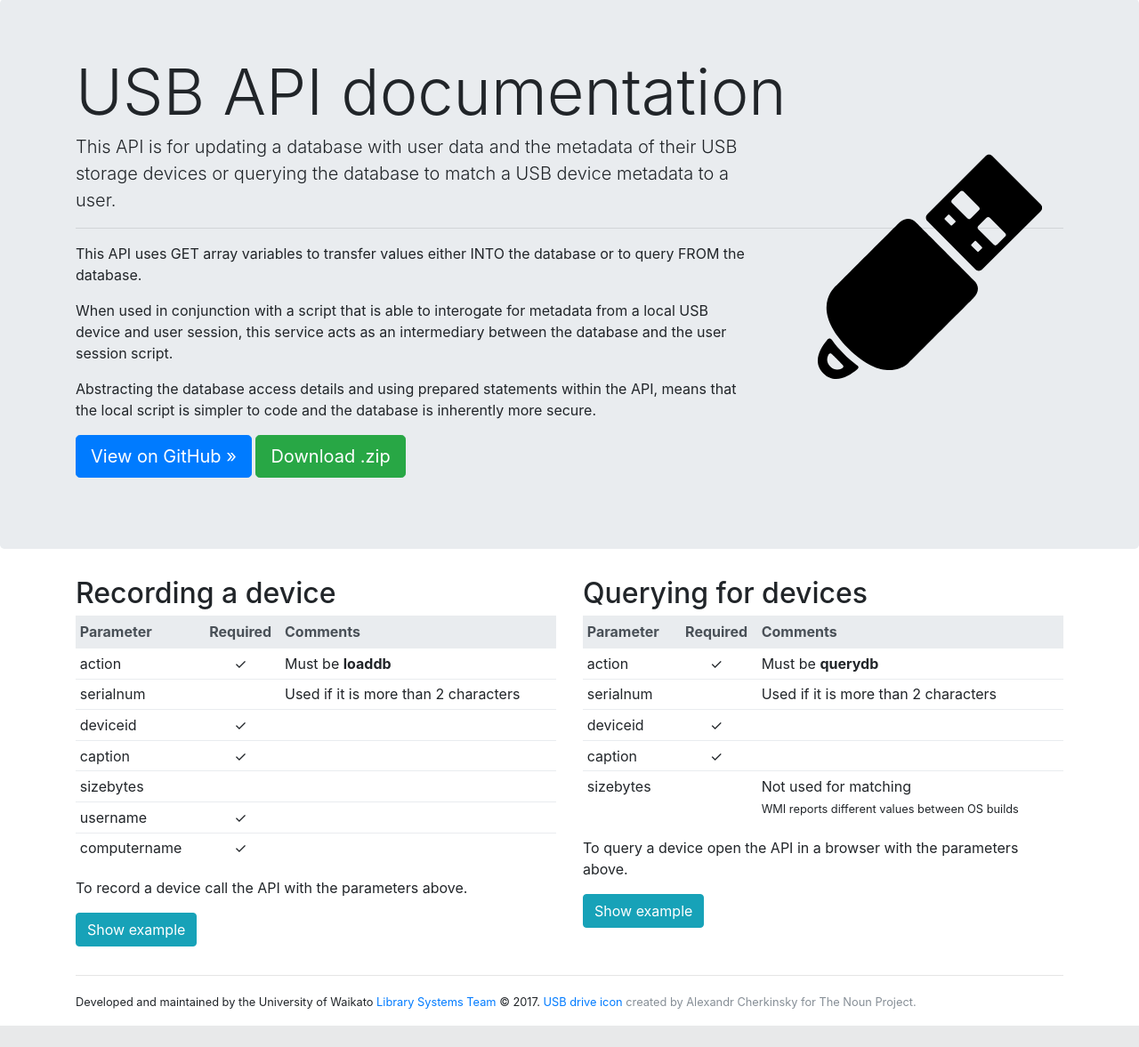
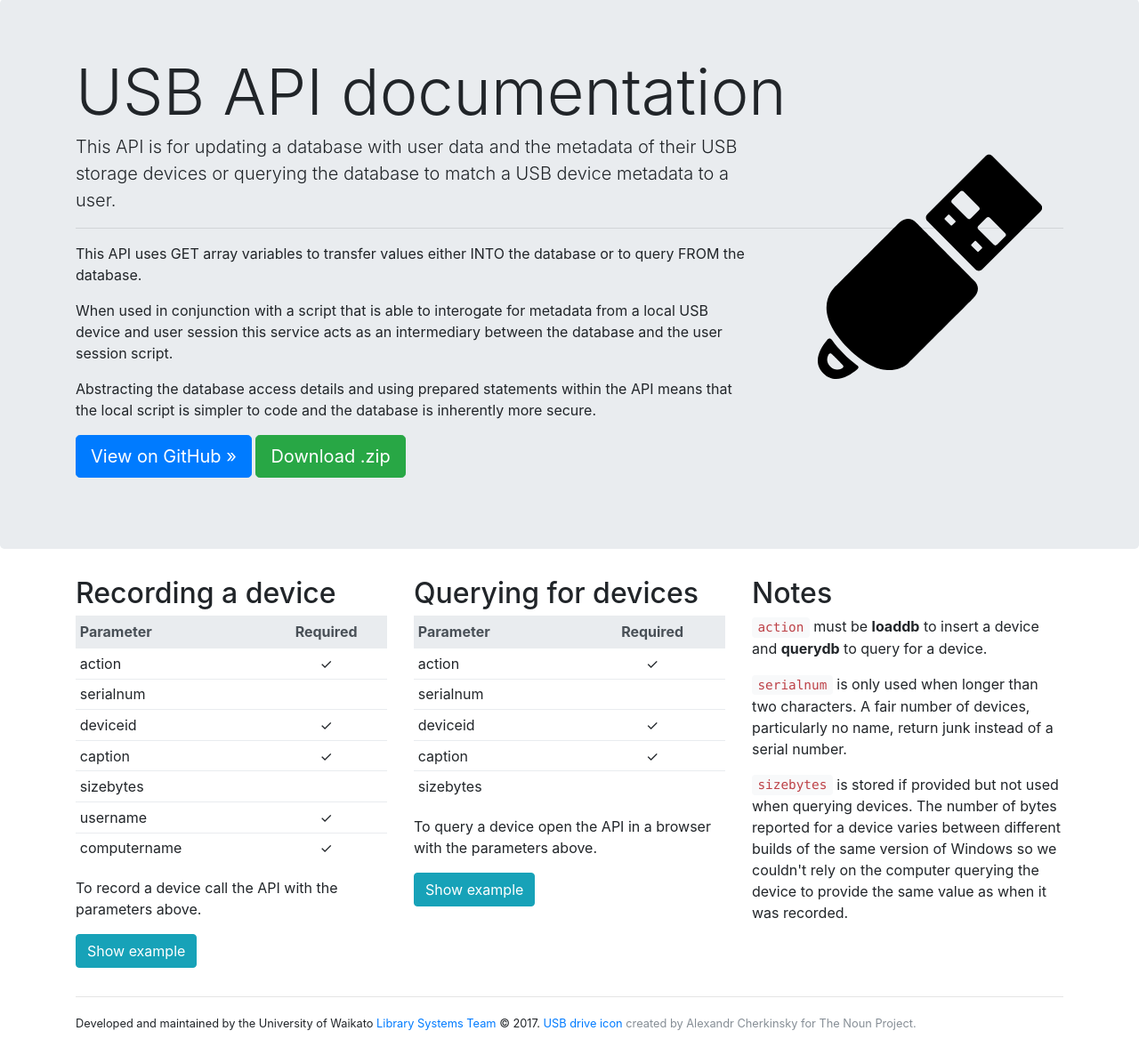
Before and after one commit to university-of-waikato-library/usb, a PHP site: page /usb/ in a window 1280 px wide. Shown: the part 57-1234 px from the top of the page at 89% size. Before the commit the page ends 1210 px from the top, so only its background shows below. Run offline with PHP 8.4, Linux system fonts and the light colour scheme; some libraries are stand-ins or nearby versions.

Commit message:
update readme

```diff
--- a/DetectUSB/index.php
+++ b/DetectUSB/index.php
@@ -149,40 +149,46 @@
             <p class="lead">This API is for updating a database with user data and the metadata of their USB storage devices or querying the database to match a USB device metadata to a user.</p>
             <hr>
               <p>This API uses GET array variables to transfer values either INTO the database or to query FROM the database.</p>
-              <p>When used in conjunction with a script that is able to interogate for metadata from a local USB device and user session, this service acts as an intermediary between the database and the user session script.</p>
-              <p>Abstracting the database access details and using prepared statements within the API, means that the local script is simpler to code and the database is inherently more secure.</p>
+              <p>When used in conjunction with a script that is able to interogate for metadata from a local USB device and user session this service acts as an intermediary between the database and the user session script.</p>
+              <p>Abstracting the database access details and using prepared statements within the API means that the local script is simpler to code and the database is inherently more secure.</p>
               <p><a class="btn btn-primary btn-lg" href="https://github.com/university-of-waikato-library/usb" role="button">View on GitHub »</a> <a class="btn btn-success btn-lg" rel="nofollow" href="https://github.com/university-of-waikato-library/usb/archive/master.zip" role="button">Download .zip</a></p>
               </div>
           </div>
           <div class="container">
             <div class="row">
-              <div class="col-md-6">
+              <div class="col-md-4">
                 <h2>Recording a device</h2>
                 <table class="table table-sm">
-                  <thead class="thead-default"><tr><th>Parameter</th><th class="text-center">Required</th><th>Comments</th></tr></thead>
-                  <tr><td>action</td><td class="text-center">✓</td><td>Must be <strong>loaddb</strong></td></tr>
-                  <tr><td>serialnum</td><td></td><td>Used if it is more than 2 characters</td></tr>
-                  <tr><td>deviceid</td><td class="text-center">✓</td><td></td></tr>
-                  <tr><td>caption</td><td class="text-center">✓</td><td></td></tr>
-                  <tr><td>sizebytes</td><td></td><td></td></tr>
-                  <tr><td>username</td><td class="text-center">✓</td><td></td></tr>
-                  <tr><td>computername</td><td class="text-center">✓</td><td></td></tr>
+                  <thead class="thead-default"><tr><th>Parameter</th><th class="text-center">Required</th></tr></thead>
+                  <tr><td>action</td><td class="text-center">✓</td></tr>
+                  <tr><td>serialnum</td><td></td></tr>
+                  <tr><td>deviceid</td><td class="text-center">✓</td></tr>
+                  <tr><td>caption</td><td class="text-center">✓</td></tr>
+                  <tr><td>sizebytes</td><td></td></tr>
+                  <tr><td>username</td><td class="text-center">✓</td></tr>
+                  <tr><td>computername</td><td class="text-center">✓</td></tr>
                 </table>
                 <p>To record a device call the API with the parameters above.</p>
                 <p><button type="button" class="btn btn-info" role="button" data-toggle="modal" data-target="#insertExample">Show example</button></p>
               </div>
-              <div class="col-md-6">
+              <div class="col-md-4">
                 <h2>Querying for devices</h2>
                 <table class="table table-sm">
-                    <thead class="thead-default"><tr><th>Parameter</th><th class="text-center">Required</th><th>Comments</th></tr></thead>
-                    <tr><td>action</td><td class="text-center">✓</td><td>Must be <strong>querydb</strong></td></tr>
-                    <tr><td>serialnum</td><td></td><td>Used if it is more than 2 characters</td></tr>
-                    <tr><td>deviceid</td><td class="text-center">✓</td><td></td></tr>
-                    <tr><td>caption</td><td class="text-center">✓</td><td></td></tr>
-                    <tr><td>sizebytes</td><td></td><td>Not used for matching<br><small>WMI reports different values between OS builds</small></td></tr>
+                    <thead class="thead-default"><tr><th>Parameter</th><th class="text-center">Required</th></tr></thead>
+                    <tr><td>action</td><td class="text-center">✓</td></tr>
+                    <tr><td>serialnum</td><td></td></tr>
+                    <tr><td>deviceid</td><td class="text-center">✓</td></tr>
+                    <tr><td>caption</td><td class="text-center">✓</td></tr>
+                    <tr><td>sizebytes</td><td></td></tr>
                 </table>
                 <p>To query a device open the API in a browser with the parameters above.</p>
                 <p><button type="button" class="btn btn-info" role="button" data-toggle="modal" data-target="#queryExample">Show example</button></p>
+              </div>
+              <div class="col-md-4">
+                <h2>Notes</h2>
+                <p><code>action</code> must be <strong>loaddb</strong> to insert a device and <strong>querydb</strong> to query for a device.</p>
+                <p><code>serialnum</code> is only used when longer than two characters. A fair number of devices, particularly no name, return junk instead of a serial number.</p>
+                <p><code>sizebytes</code> is stored if provided but not used when querying devices. The number of bytes reported for a device varies between different builds of the same version of Windows so we couldn't rely on the computer querying the device to provide the same value as when it was recorded.</p>
               </div>
             </div>
             <hr>
```
